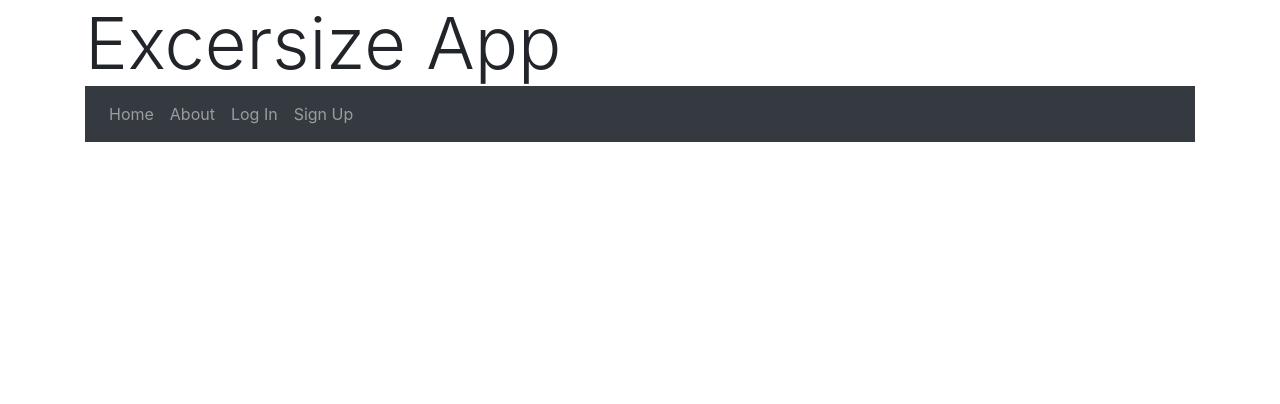
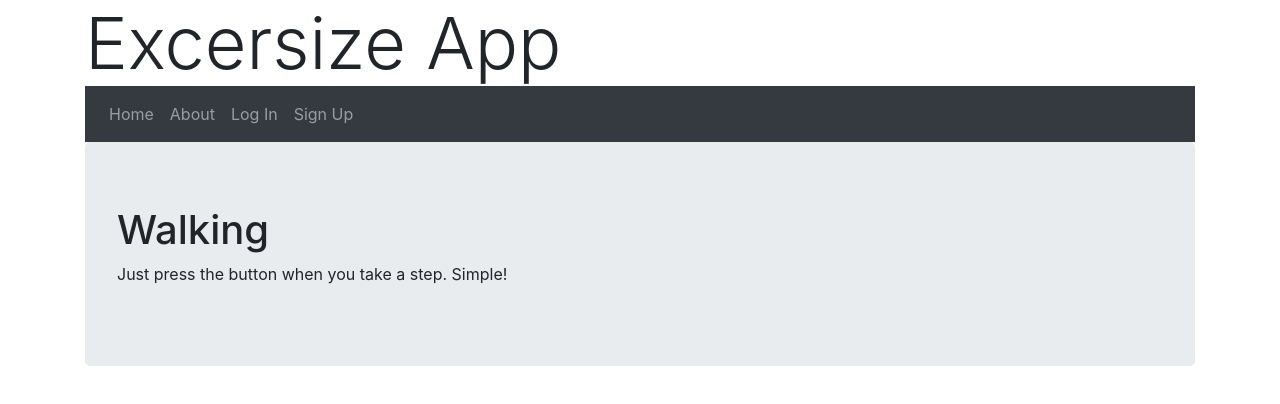
Before and after one commit to dandalton1/excersize-app, a Vue app: page /walk in a window 1280 px wide. Shown: the top 404 px of the page. Built offline with nearby package versions, Linux system fonts and the light colour scheme.

Commit message:
Added more pages
Signed-off-by: Danny Dalton <daltond2@hawkmail.newpaltz.edu>

```diff
--- a/src/router.js
+++ b/src/router.js
@@ -5,6 +5,8 @@ import About from './views/About.vue';
 import Login from './views/Login.vue';
 import SignUp from './views/SignUp.vue';
 import MyAccount from './views/MyAccount.vue';
+import MyFriends from './views/MyFriends.vue';
+import Walk from './views/Walk.vue';
 
 Vue.use(Router);
 
@@ -36,6 +38,16 @@ export default new Router({
       path: "/my-account",
       name: "my-account",
       component: MyAccount
+    },
+    {
+      path: "/my-friends",
+      name: "my-friends",
+      component: MyFriends
+    },
+    {
+      path: "/walk",
+      name: "walk",
+      component: Walk
     }
   ]
 });
--- /dev/null
+++ b/src/views/MyFriends.vue
@@ -0,0 +1,12 @@
+<template>
+    <div class="jumbotron">
+        <h1>My Friends</h1>
+        <p>lol u have none</p>
+    </div>
+</template>
+
+<script>
+export default {
+    name: "my-friends"
+}
+</script>
--- /dev/null
+++ b/src/views/Walk.vue
@@ -0,0 +1,12 @@
+<template>
+    <div class="jumbotron">
+        <h1>Walking</h1>
+        <p>Just press the button when you take a step. Simple!</p>
+    </div>
+</template>
+
+<script>
+export default {
+    name: "walk"
+}
+</script>
```
